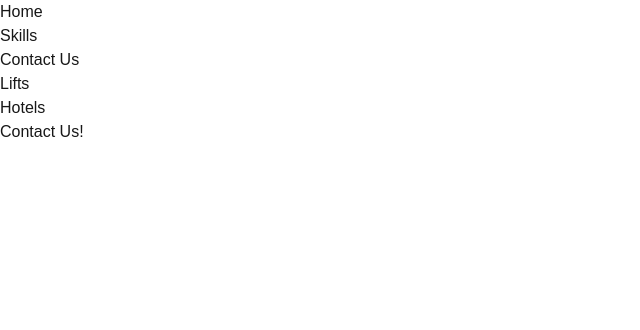
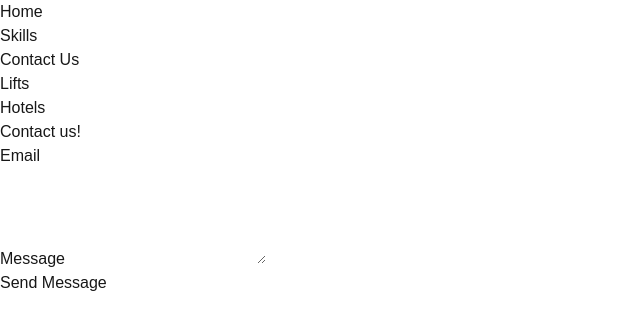
Before and after one commit to ImAliSheraz/next-learning-app, a Next.js app: page /contact in a window 1280 px wide. Shown: the top 330 px of the page, without its empty margins (0-640 px from the left). Built offline with nearby package versions, Linux system fonts and the light colour scheme.

Commit message:
Add: Building form

```diff
--- a/src/app/contact/page.tsx
+++ b/src/app/contact/page.tsx
@@ -2,7 +2,47 @@
   return (
     <div className="grid grid-rows-[20px_1fr_20px] items-center justify-items-center min-h-screen p-8 pb-20 gap-16 sm:p-20 font-[family-name:var(--font-geist-sans)]">
       <main className="flex flex-col gap-8 row-start-2 items-center sm:items-start">
-        <h1>Contact Us!</h1>
+        <h1 className="text-2xl font-bold text-center mb-6">
+          Contact us!
+        </h1>
+        <form className="space-y-4">
+          <div>
+            <label
+              htmlFor="email"
+              className="block text-sm font-medium text-gray-700"
+            >
+              Email
+            </label>
+            <input
+              id="email"
+              type="email"
+              name="email"
+              required
+              className="border border-gray-300 focus:ring-2 focus:ring-blue-500 focus:border-blue-500"
+            />
+          </div>
+          <div>
+            <label
+              htmlFor="message"
+              className="block text-sm font-medium text-gray-700"
+            >
+              Message
+            </label>
+            <textarea
+              id="message"
+              required
+              name="message"
+              rows={4}
+              className="border border-gray-300 focus:ring-2 focus:ring-blue-500 focus:border-blue-500"
+            ></textarea>
+          </div>
+          <button
+            type="submit"
+            className="text-white bg-blue-600 rounded-md p-3"
+          >
+            Send Message
+          </button>
+        </form>
       </main>
     </div>
   );
```
